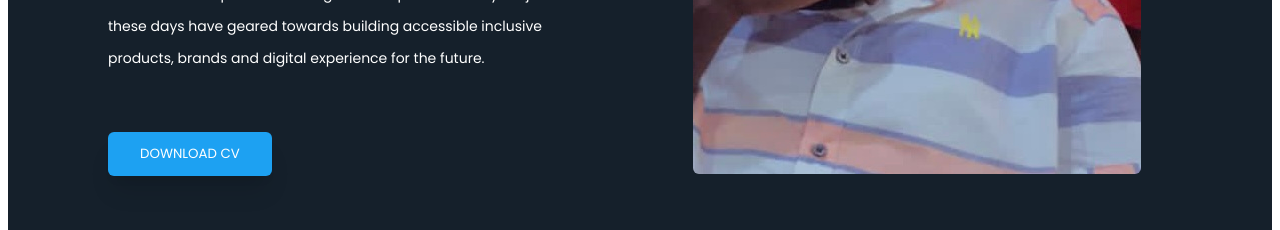
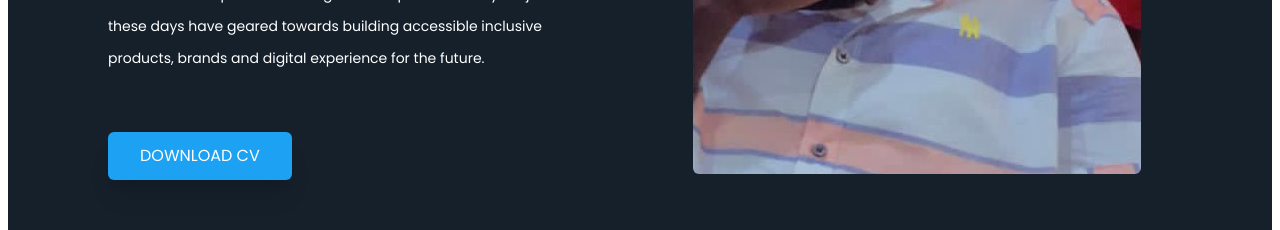
Before and after one commit to Benayo/my-porfolio, a React (Create React App) app: page / in a window 1280 px wide. Shown: the part 1300-1530 px from the top of the page. Built offline with nearby package versions, Linux system fonts and the light colour scheme; the HTML template or start-up script is replaced by a standard one; a web font is replaced by a local one.

Commit message:
new updates

```diff
--- a/src/sections/AboutSection.js
+++ b/src/sections/AboutSection.js
@@ -41,7 +41,15 @@ const AboutSection = () => {
               products, brands and digital experience for the future.
             </p>
           </div>
-          <button className={classes["btn"]}>Download cv</button>
+          <div className={classes["btn"]}>
+            <a
+              className="no-underline text-secondary-100"
+              target="_blank"
+              href="https://drive.google.com/file/d/1AaLcxtCJd2rG_P48HqVsJCyhSNKCZEkY/view?usp=sharing"
+            >
+              Download cv
+            </a>
+          </div>
         </div>
 
         <img
```
